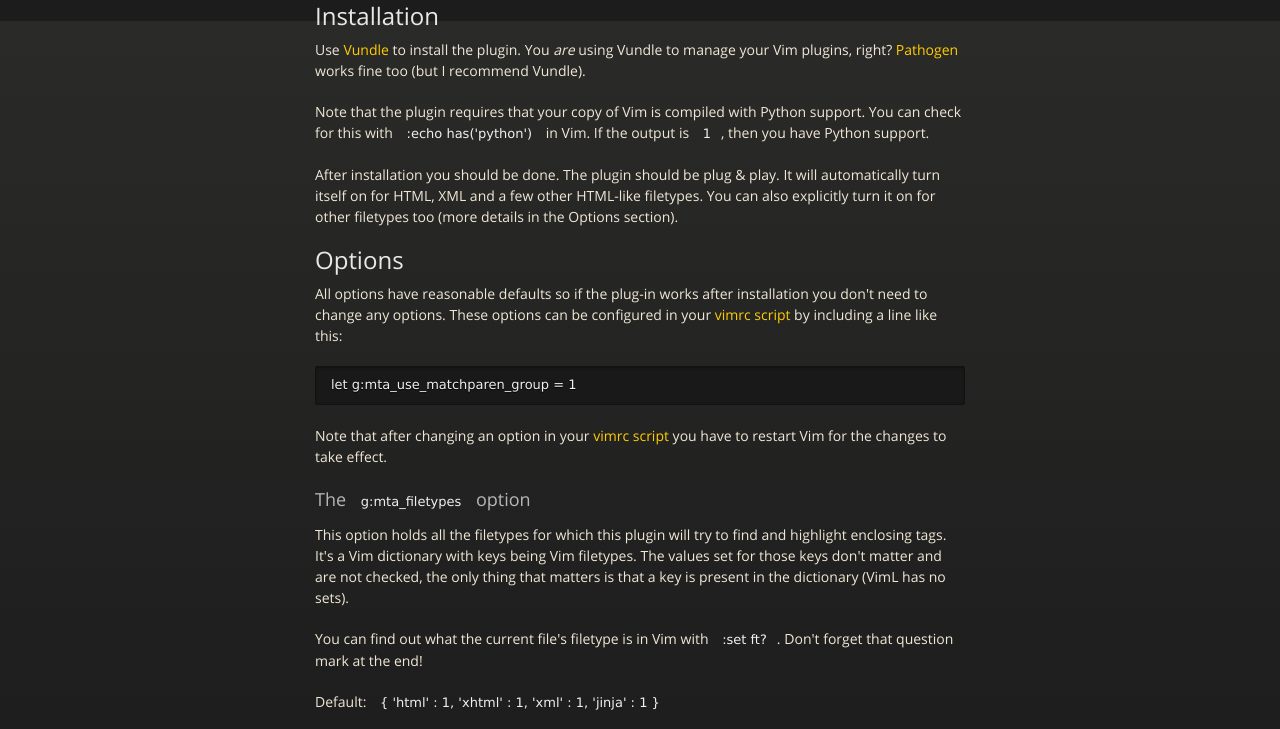
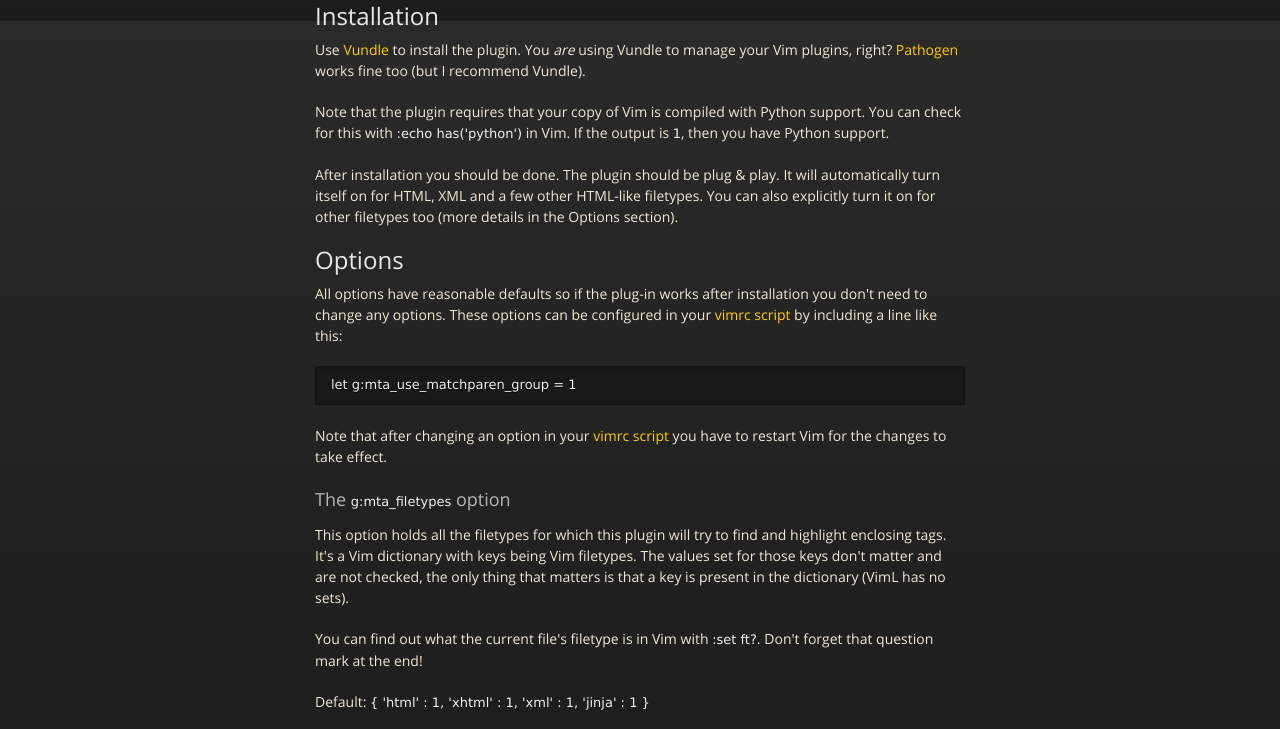
Before and after one commit to Valloric/MatchTagAlways, a plain HTML site: page index.html in a window 1280 px wide. Shown: the part 779-1508 px from the top of the page. Drawn offline with nearby package versions, Linux system fonts and the light colour scheme.

Commit message:
Removing ugly padding/marging around <code> tags

```diff
--- a/stylesheets/styles.css
+++ b/stylesheets/styles.css
@@ -626,8 +626,6 @@ code {
   font-family: "Lucida Sans", Monaco, Bitstream Vera Sans Mono, Lucida Console, Terminal;
   color: #efefef;
   font-size: 13px;
-  margin: 0 4px;
-  padding: 4px 6px;
   -moz-border-radius: 2px;
   -webkit-border-radius: 2px;
   -o-border-radius: 2px;
```
